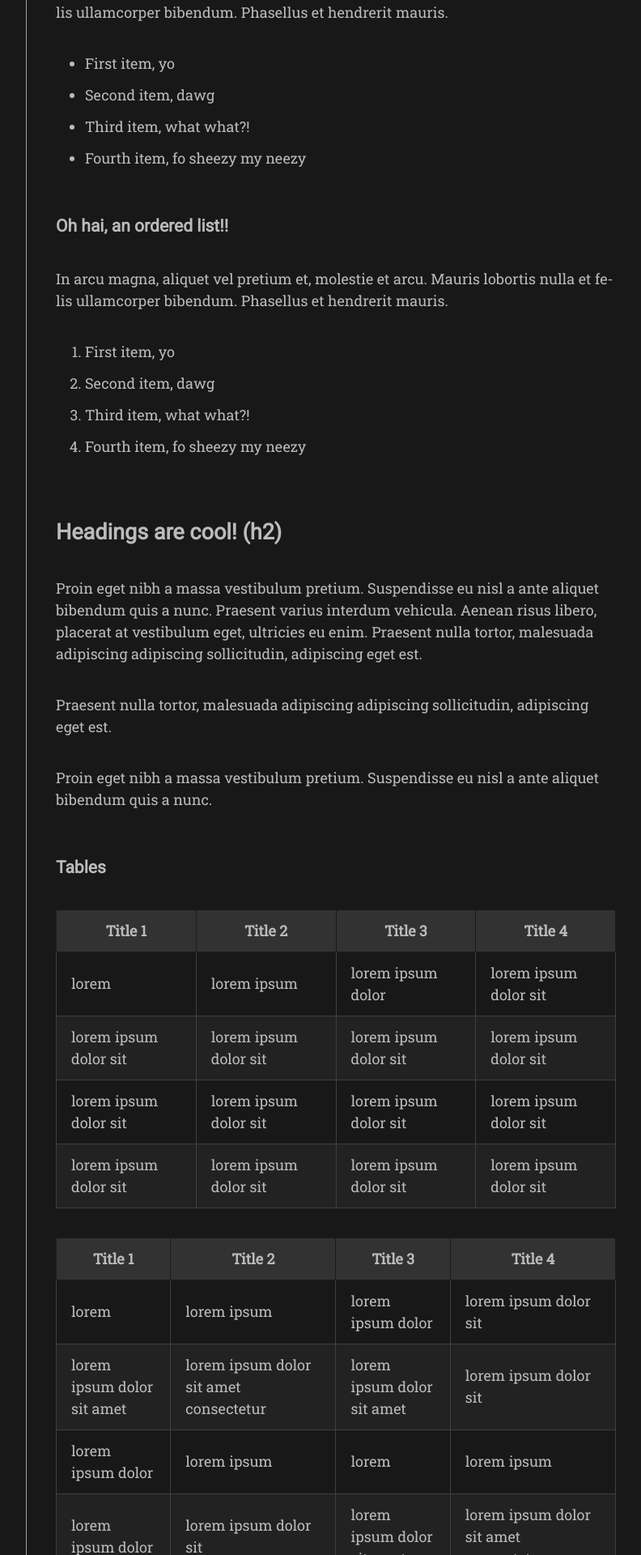
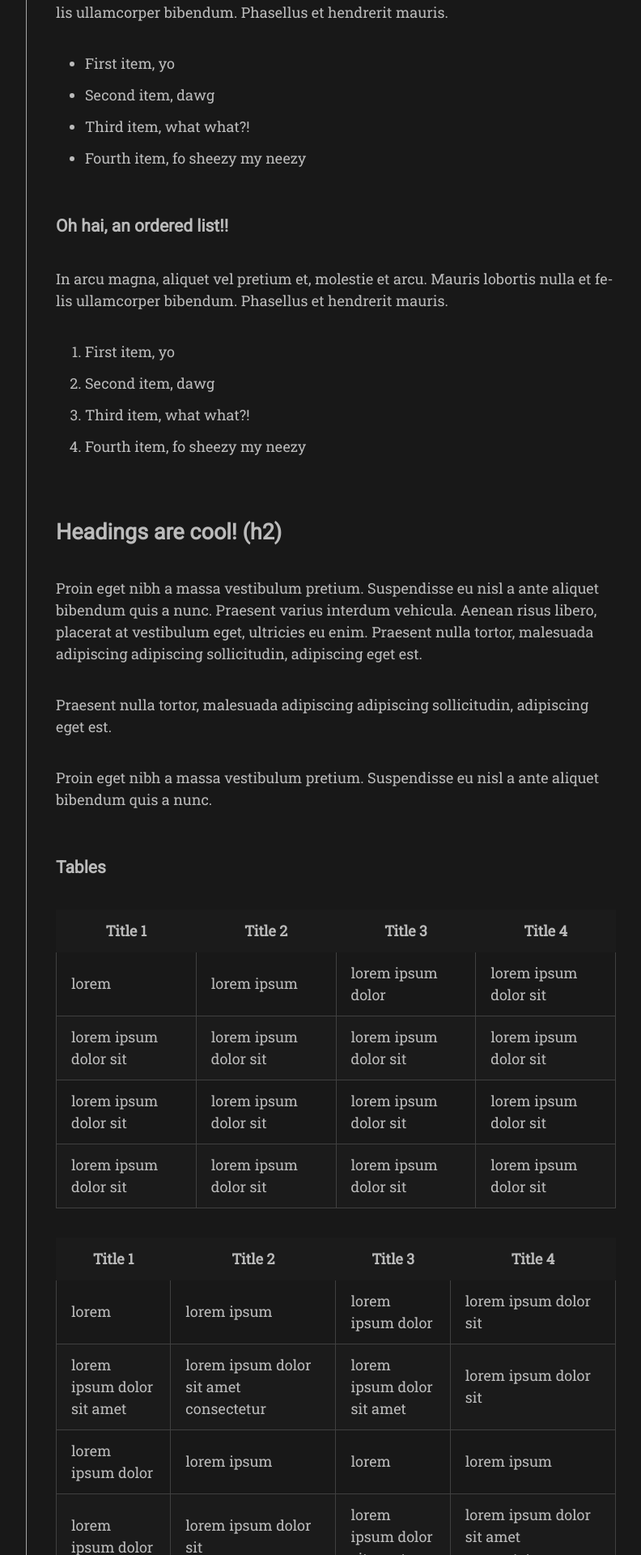
Before and after one commit to MinaGirgis2000/MinaGirgis2000.github.io, a Jekyll site: the page built from _posts/2022-05-20-this-post-demonstrates-post-content-styles.md, in a window 1280 px wide. Shown: the part 3080-5000 px from the top of the page at 81% size, without its empty margins (357-1149 px from the left). Built offline with Jekyll 4.4.1, drawn with Linux system fonts in a browser that asks for light colours; nearby versions of some CDN libraries; some web fonts are replaced.

Commit message:
more experimental fixes

```diff
--- a/_sass/hamilton/skins/auto.scss
+++ b/_sass/hamilton/skins/auto.scss
@@ -125,8 +125,8 @@ $dm-border-color-02:       $dm-brand-color-light !default;
 $dm-border-color-03:       $dm-brand-color !default;
 
 $dm-table-text-color:      $dm-text-color !default;
-$dm-table-zebra-color:     lighten($dm-background-color, 4%) !default;
-$dm-table-header-bg-color: lighten($dm-background-color, 10%) !default;
+$dm-table-zebra-color:     lighten($dm-background-color, 1%) !default;
+$dm-table-header-bg-color: lighten($dm-background-color, 1%) !default;
 $dm-table-header-border:   lighten($dm-background-color, 1%) !default;
 $dm-table-border-color:    $dm-border-color-01 !default;
 
```
